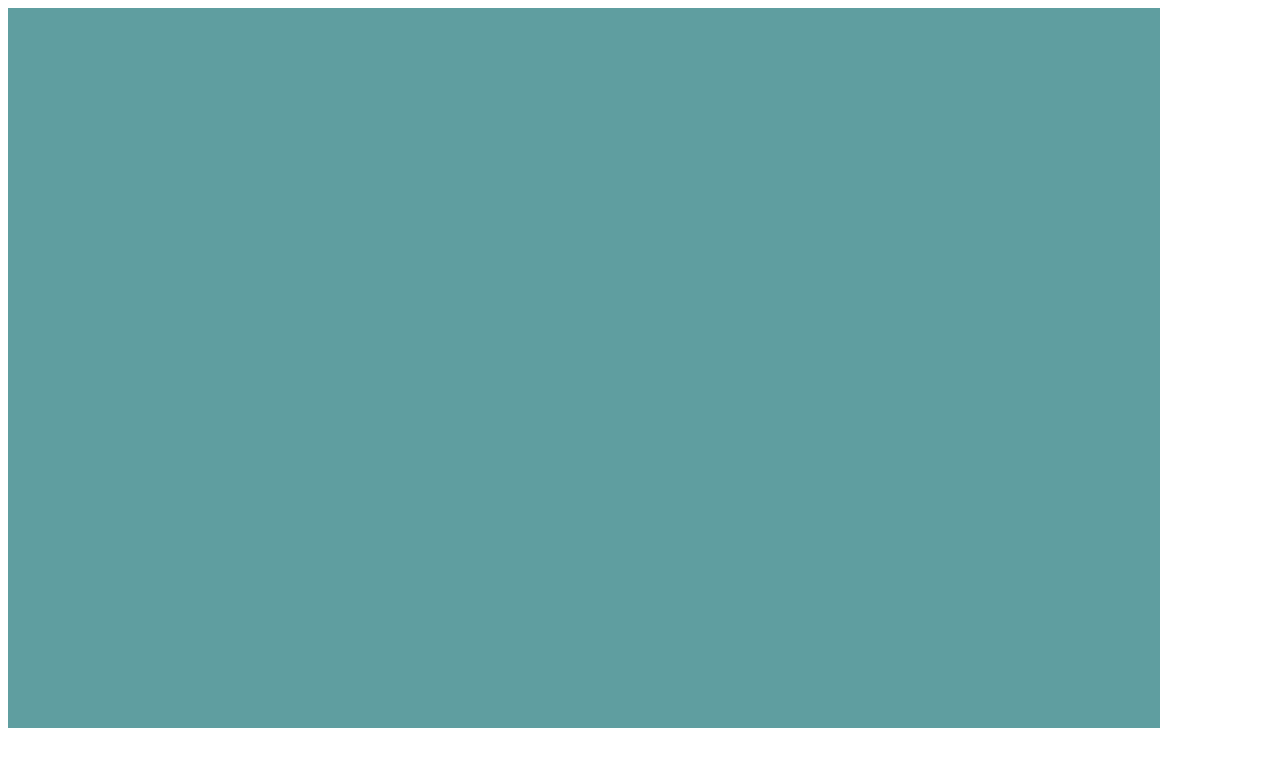
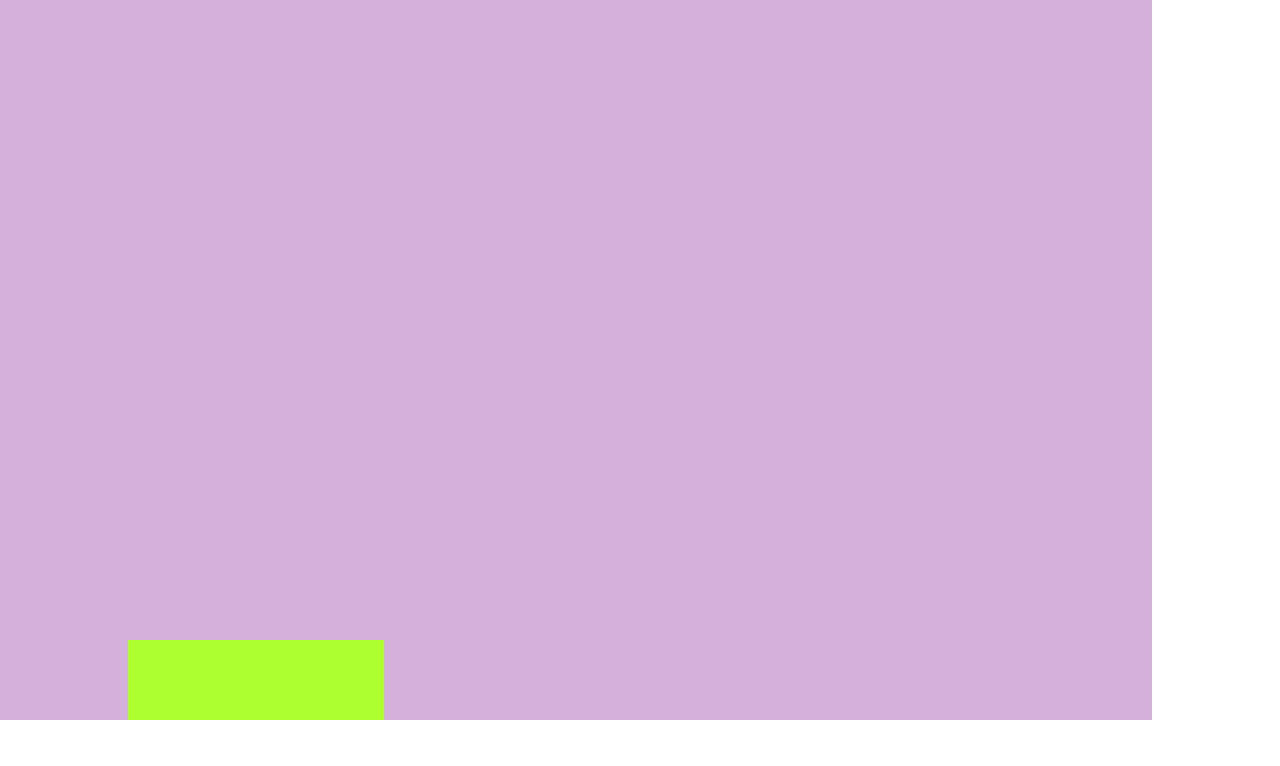
Before and after one commit to juliasohu/oop-game, a plain HTML site: page index.html in a window 1280 px wide. Drawn offline with Linux system fonts and the light colour scheme.

Commit message:
Updated styling and player class

```diff
--- a/css/main.css
+++ b/css/main.css
@@ -1,5 +1,16 @@
+body {
+    margin: 0;
+    padding: 0;
+}
+
 #board {
     width: 90vw;
     height: 90vh;
-    background-color: cadetblue;
+    background-color: rgb(212, 176, 219);
+    position: relative;
 }
+
+#player {
+    background-color: greenyellow;
+    position: absolute;
+}
--- a/index.html
+++ b/index.html
@@ -9,7 +9,9 @@
 </head>
 <body>
 
-    <div id="board"></div>
+    <div id="board">
+        <div id="player"></div>
+    </div>
 
 
     <script src="./js/main.js"></script>
--- a/js/main.js
+++ b/js/main.js
@@ -1 +1,49 @@
 console.log("hello world");
+
+// CREATION OF NEW CLASS PLAYER //
+
+class Player {
+    constructor(){
+        this.positionX = 10;
+        this.positionY = 0;
+        this.width = 20;
+        this.height = 10;
+
+        this.playerElm = document.getElementById("player")
+        this.updateUI()
+    }
+
+    // ADDING DINAMIC POSITIONING/STYLING ACCORDING TO CLASS //
+    updateUI(){
+        this.playerElm.style.left = this.positionX + "vw"
+        this.playerElm.style.bottom = this.positionY + "vh"
+        this.playerElm.style.width = this.width + "vw"
+        this.playerElm.style.height = this.height + "vh"
+    }
+
+    moveLeft(){
+        this.positionX--;
+        this.updateUI()
+    }
+
+    moveRight(){
+        this.positionX++;
+        this.updateUI()
+    }
+}
+
+// ADDING NEW PLAYER(S) //
+
+const player = new Player()
+
+// EVENT LISTENER FOR MOVING RIGHT & LEFT //
+
+document.addEventListener("keydown", (event) => {
+    if (event.code === 'ArrowLeft') {
+        player.moveLeft()
+    }
+    if (event.code === 'ArrowRight') {
+        player.moveRight()
+    }
+
+});
```
